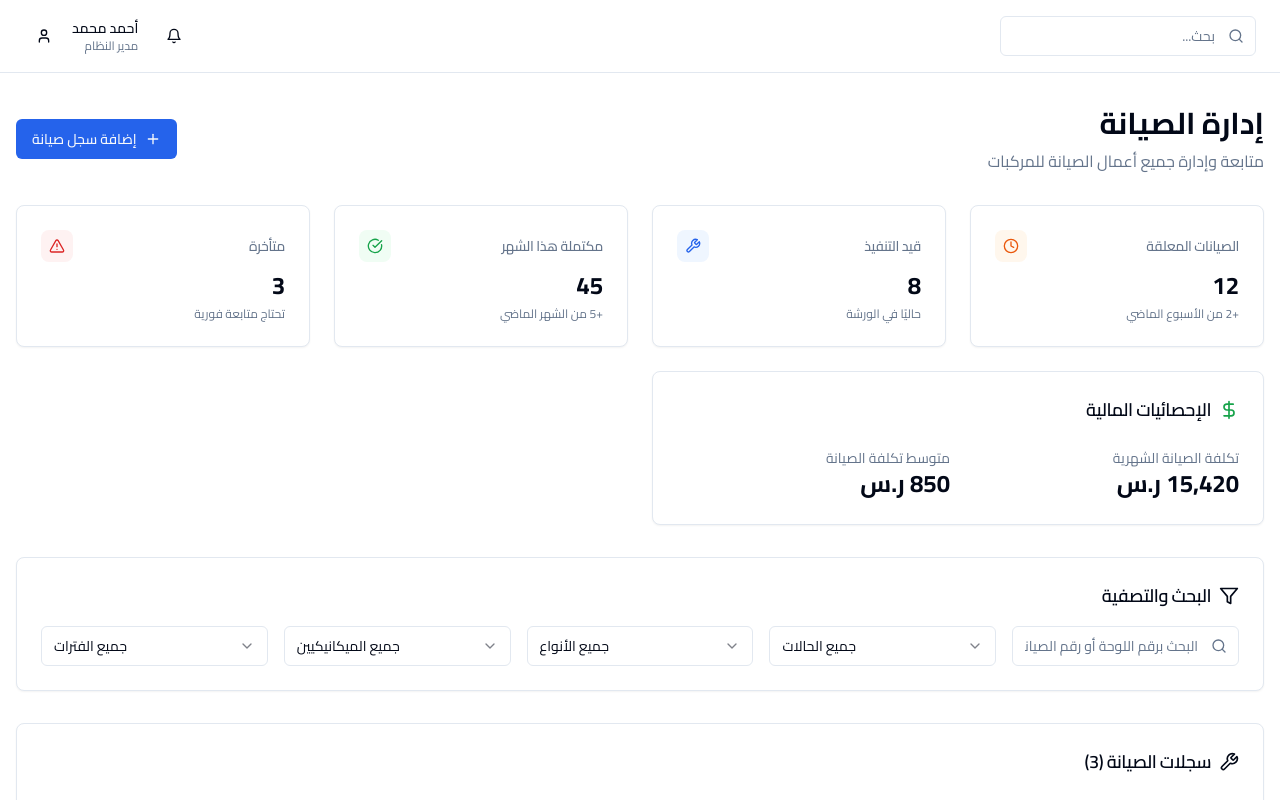
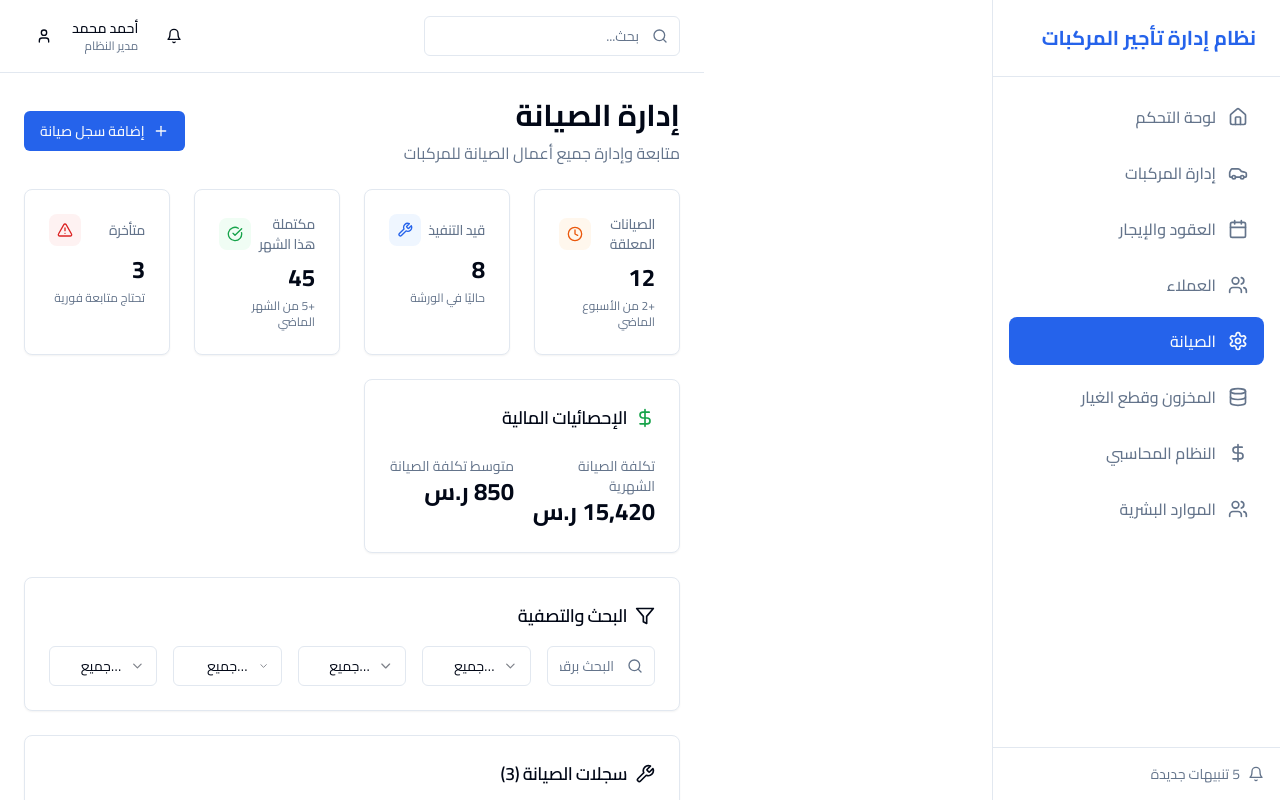
Before and after one commit to alduraibi1/smart-fleet-oasis, a React (Vite) app: page /maintenance in a window 1280 px wide. Shown: the top 800 px of the page. Built offline with nearby package versions, Linux system fonts and the light colour scheme.

Commit message:
Fix: Maintenance page not working correctly
Investigate and fix the issue where the maintenance page is not functioning as expected.

```diff
--- a/src/pages/Maintenance.tsx
+++ b/src/pages/Maintenance.tsx
@@ -1,5 +1,6 @@
 import { useState } from "react";
 import Header from "@/components/Layout/Header";
+import Sidebar from "@/components/Layout/Sidebar";
 import { MaintenanceStats } from "@/components/Maintenance/MaintenanceStats";
 import { MaintenanceFilters } from "@/components/Maintenance/MaintenanceFilters";
 import { MaintenanceTable } from "@/components/Maintenance/MaintenanceTable";
@@ -8,6 +9,7 @@ import { Button } from "@/components/ui/button";
 import { Plus } from "lucide-react";
 
 export default function Maintenance() {
+  const [sidebarOpen, setSidebarOpen] = useState(false);
   const [searchTerm, setSearchTerm] = useState("");
   const [statusFilter, setStatusFilter] = useState("all");
   const [typeFilter, setTypeFilter] = useState("all");
@@ -20,11 +22,18 @@ export default function Maintenance() {
   };
 
   return (
-    <div className="flex flex-col min-h-screen bg-background">
-      <Header onMenuClick={() => {}} />
+    <div className="min-h-screen bg-background">
+      <div className="flex h-screen">
+        <Sidebar
+          isOpen={sidebarOpen}
+          onClose={() => setSidebarOpen(false)}
+        />
 
-      <main className="flex-1 container mx-auto px-4 py-8">
-        <div className="flex flex-col gap-8">
+        <div className="flex-1 flex flex-col overflow-hidden lg:mr-72">
+          <Header onMenuClick={() => setSidebarOpen(true)} />
+
+          <main className="flex-1 overflow-y-auto p-6">
+            <div className="max-w-7xl mx-auto space-y-6">
               {/* Page Header */}
               <div className="flex flex-col sm:flex-row sm:items-center sm:justify-between gap-4">
                 <div>
@@ -72,5 +81,7 @@ export default function Maintenance() {
             onOpenChange={setShowAddDialog}
           />
         </div>
+      </div>
+    </div>
   );
 }
```
Lines whose indentation alone changed are shown as unchanged.
